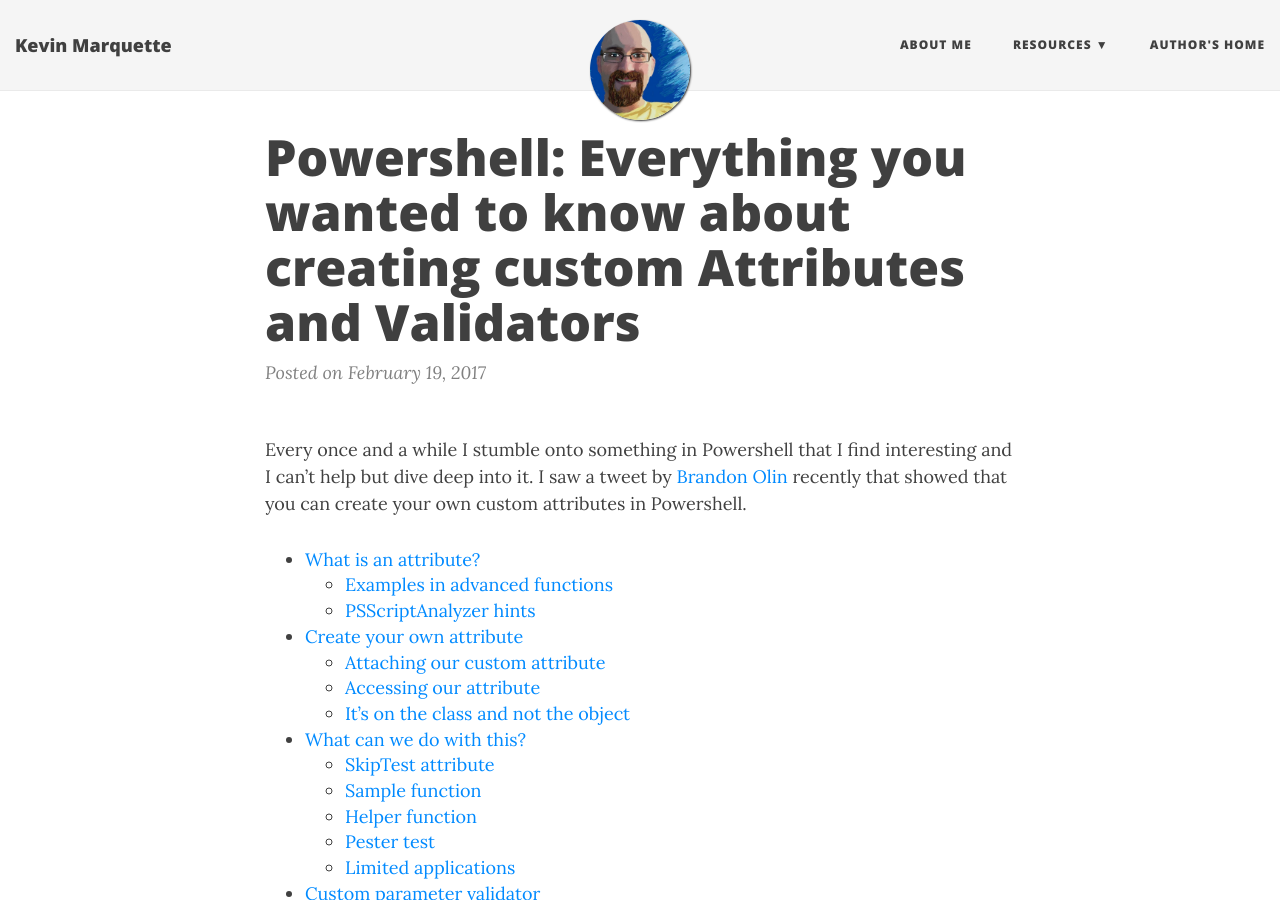
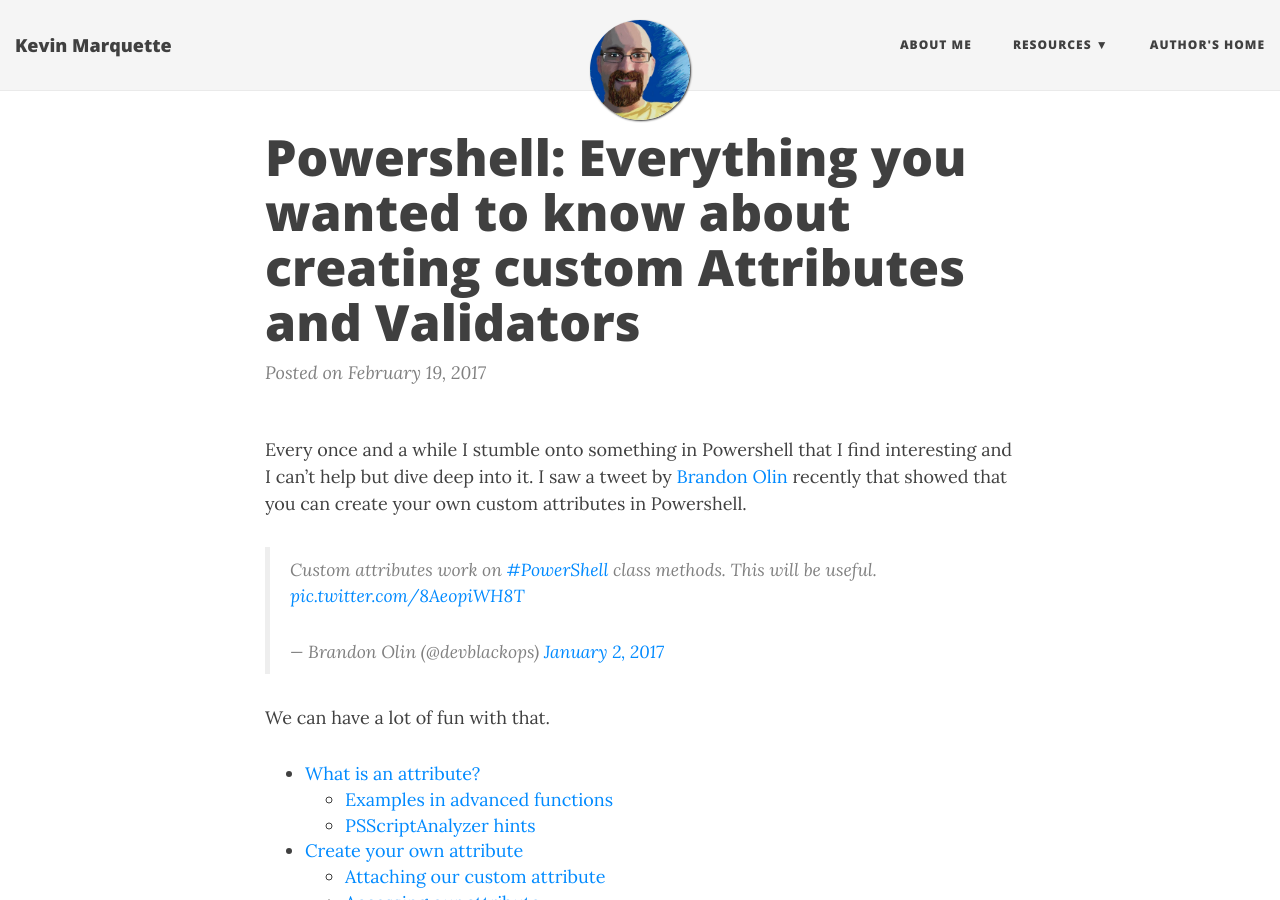
Before and after one commit to KevinMarquette/kevinmarquette.github.io, a Jekyll site: the page built from _posts/2016-02-19-Powershell-Creating-Custom-Attribute-Validator-Transform.md, in a window 1280 px wide and 900 px high. Built offline with Jekyll 4.4.1, drawn with Linux system fonts in a browser that asks for light colours; nearby versions of some CDN libraries; comment, search, counter and statistics services are not loaded.

```diff
--- a/_posts/2017-02-19-Powershell-Creating-Custom-Attribute-Validator-Transform.md
+++ b/_posts/2016-02-19-Powershell-Creating-Custom-Attribute-Validator-Transform.md
@@ -4,8 +4,13 @@
 date: 2017-02-19
 tags: [PowerShell, Attribute, Validator, Transform, Class]
 ---
+Every once and a while I stumble onto something in Powershell that I find interesting and I can't help but dive deep into it. I saw a tweet by [Brandon Olin](https://twitter.com/devblackops) recently that showed that you can create your own custom attributes in Powershell.
 
-Every once and a while I stumble onto something in Powershell that I find interesting and I can't help but dive deep into it. I saw a tweet by [Brandon Olin](https://twitter.com/devblackops) recently that showed that you can create your own custom attributes in Powershell.
+
+<blockquote class="twitter-tweet" data-lang="en"><p lang="en" dir="ltr">Custom attributes work on <a href="https://twitter.com/hashtag/PowerShell?src=hash">#PowerShell</a> class methods. This will be useful. <a href="https://t.co/8AeopiWH8T">pic.twitter.com/8AeopiWH8T</a></p>&mdash; Brandon Olin (@devblackops) <a href="https://twitter.com/devblackops/status/815747777221099520">January 2, 2017</a></blockquote>
+<script async src="//platform.twitter.com/widgets.js" charset="utf-8"></script>
+
+We can have a lot of fun with that.
 
 * TOC
 {:toc}
```
